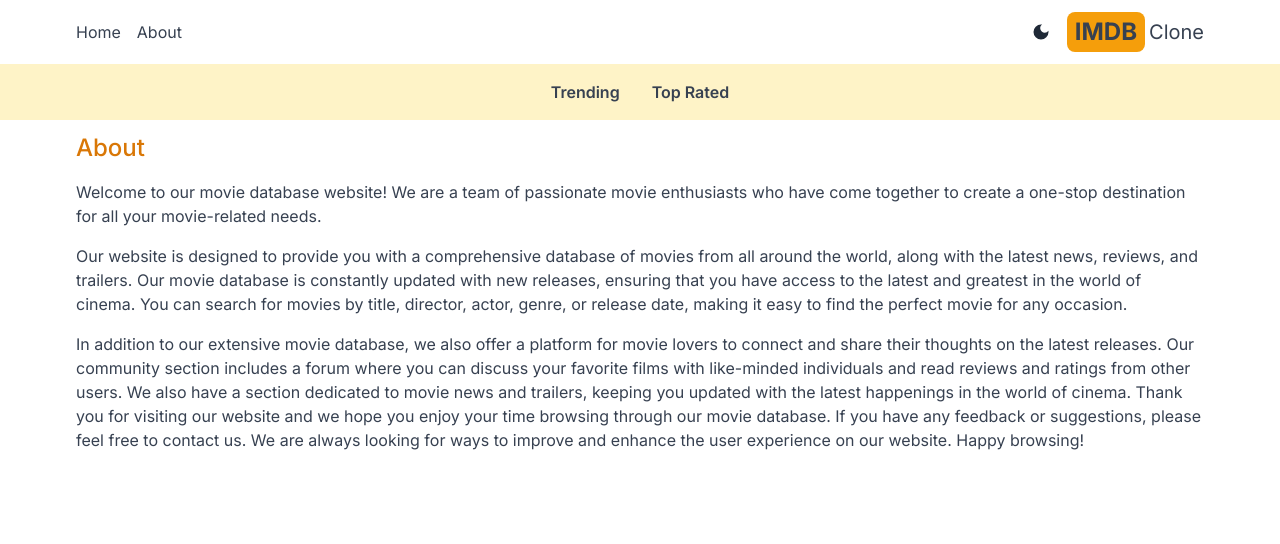
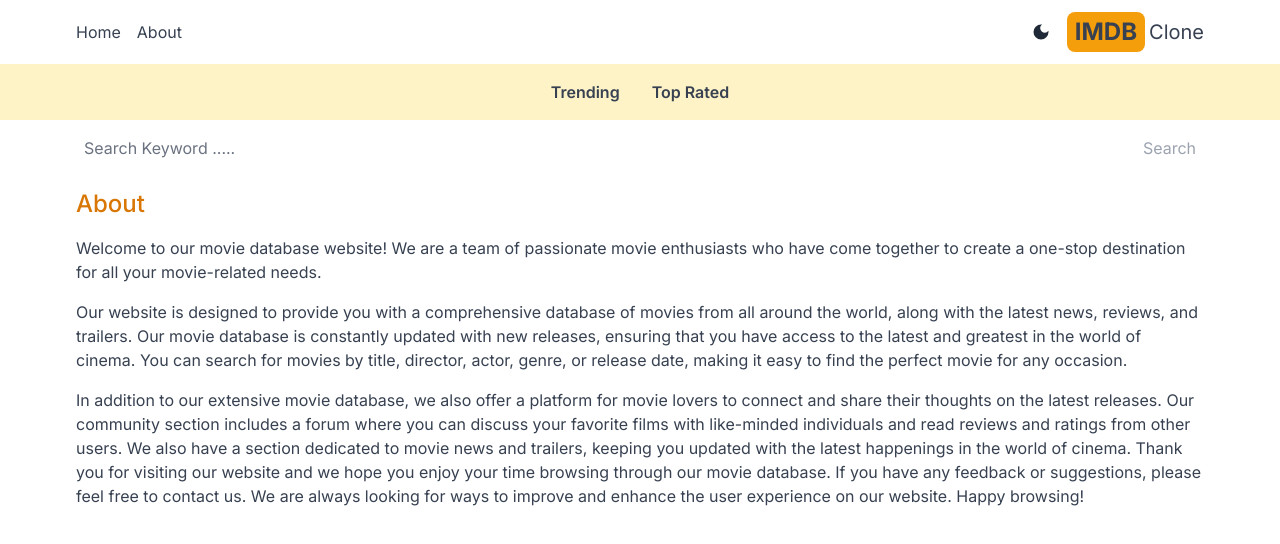
Before and after one commit to programmerrabbani01/imdb-next, a Next.js app: page /about in a window 1280 px wide. Shown: the top 544 px of the page. Built offline with nearby package versions, Linux system fonts and the light colour scheme.

Commit message:
Searching Create Done

```diff
--- a/app/layout.tsx
+++ b/app/layout.tsx
@@ -4,6 +4,7 @@ import "./globals.css";
 import Header from "@/components/Header/Header.tsx";
 import Provider from "@/components/Provider/Provider.tsx";
 import NavBar from "@/components/NavBar/NavBar.tsx";
+import SearchBox from "@/components/SearchBox/SearchBox.tsx";
 
 const inter = Inter({ subsets: ["latin"] });
 
@@ -22,7 +23,8 @@ export default function RootLayout({
       <body className={inter.className}>
         <Provider>
           <Header />
-          <NavBar/>
+          <NavBar />
+          <SearchBox />
           {children}
         </Provider>
       </body>
--- /dev/null
+++ b/app/search/[searchId]/page.tsx
@@ -0,0 +1,27 @@
+import Results from "@/components/Results/Results.tsx";
+import { SearchProps } from "@/types/Types.ts";
+
+export default async function SearchPage({ params }:SearchProps) {
+  const searchId = params.searchId;
+
+  const response = await fetch(
+    `https://api.themoviedb.org/3/search/movie?api_key=${process.env.API_KEY}&query=${searchId}&language=en-US&page=1&include_adult=false`
+  );
+
+  const data = await response.json();
+  const results = data.results;
+
+  return (
+    <>
+      {results &&
+        results.length ===
+        (
+          <div className="text-center text-xl font-medium pt-6">
+            No results found.
+          </div>
+        )}
+
+      {results && <Results result={results} />}
+    </>
+  );
+}
--- /dev/null
+++ b/components/SearchBox/SearchBox.tsx
@@ -0,0 +1,44 @@
+"use client";
+
+import { useRouter } from "next/navigation";
+import { useState } from "react";
+
+export default function SearchBox() {
+  const [search, setSearch] = useState("");
+  const router = useRouter();
+
+  // handle input change
+
+  const handleInputChange = (e: React.ChangeEvent<HTMLInputElement>) => {
+    setSearch(e.target.value);
+  };
+
+  // handle form submit
+  const handleFormSubmit = (e: React.FormEvent<HTMLFormElement>) => {
+    e.preventDefault();
+    router.push(`/search/${search}`);
+  };
+
+  return (
+    <>
+      <form
+        className="flex justify-between px-5 max-w-6xl mx-auto"
+        onSubmit={handleFormSubmit}
+      >
+        <input
+          type="text"
+          placeholder="Search Keyword ....."
+          className="w-full h-14 rounded-md placeholder-gray-500 outline-none bg-transparent flex-1"
+          value={search}
+          onChange={handleInputChange}
+        />
+        <button
+          className="text-amber-500 disabled:text-gray-400"
+          disabled={!search}
+        >
+          Search
+        </button>
+      </form>
+    </>
+  );
+}
--- a/types/Types.ts
+++ b/types/Types.ts
@@ -52,3 +52,9 @@ export type MovieSingleProps = {
     id: string;
   };
 };
+
+export type SearchProps = {
+  params: {
+    searchId: string;
+  };
+};
```
